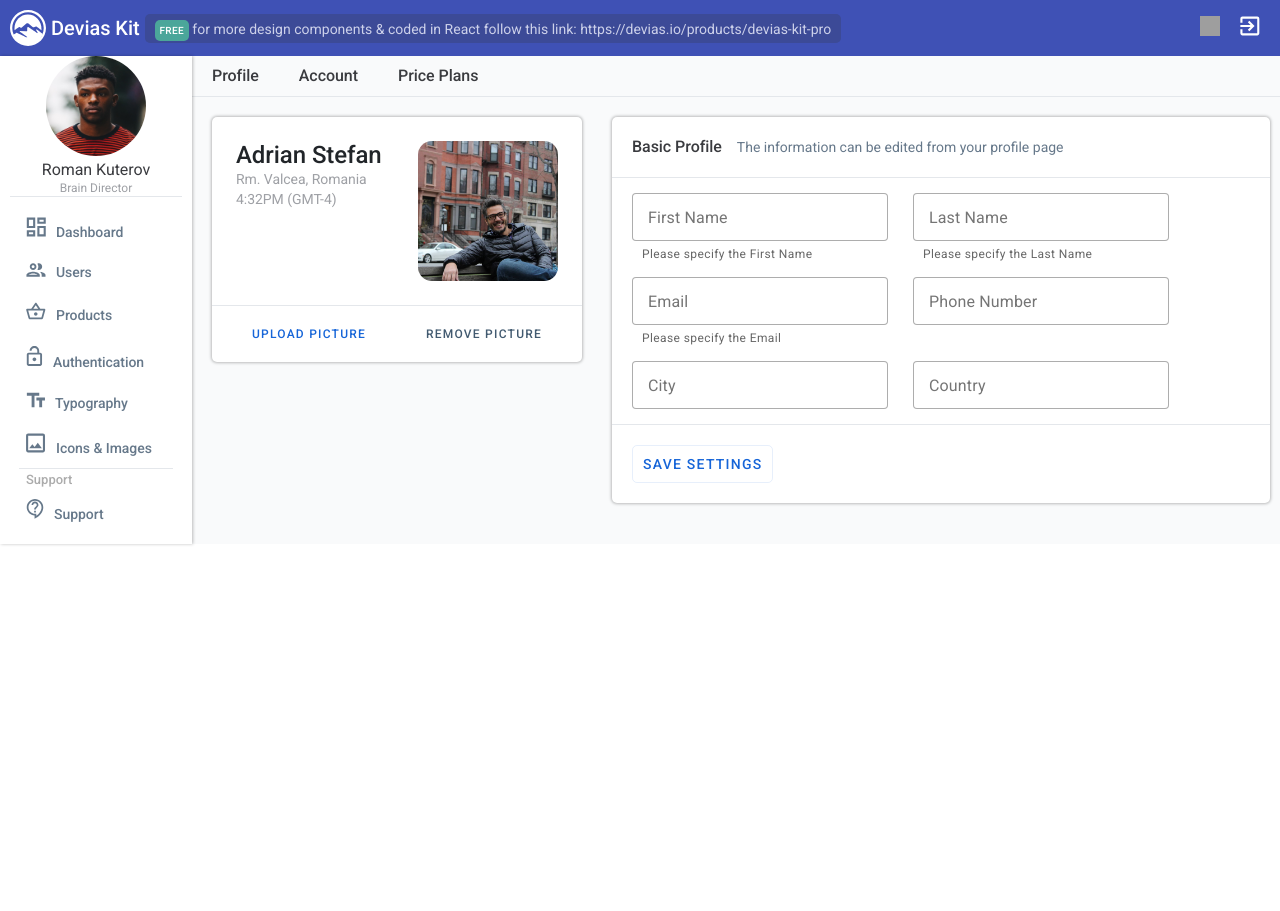
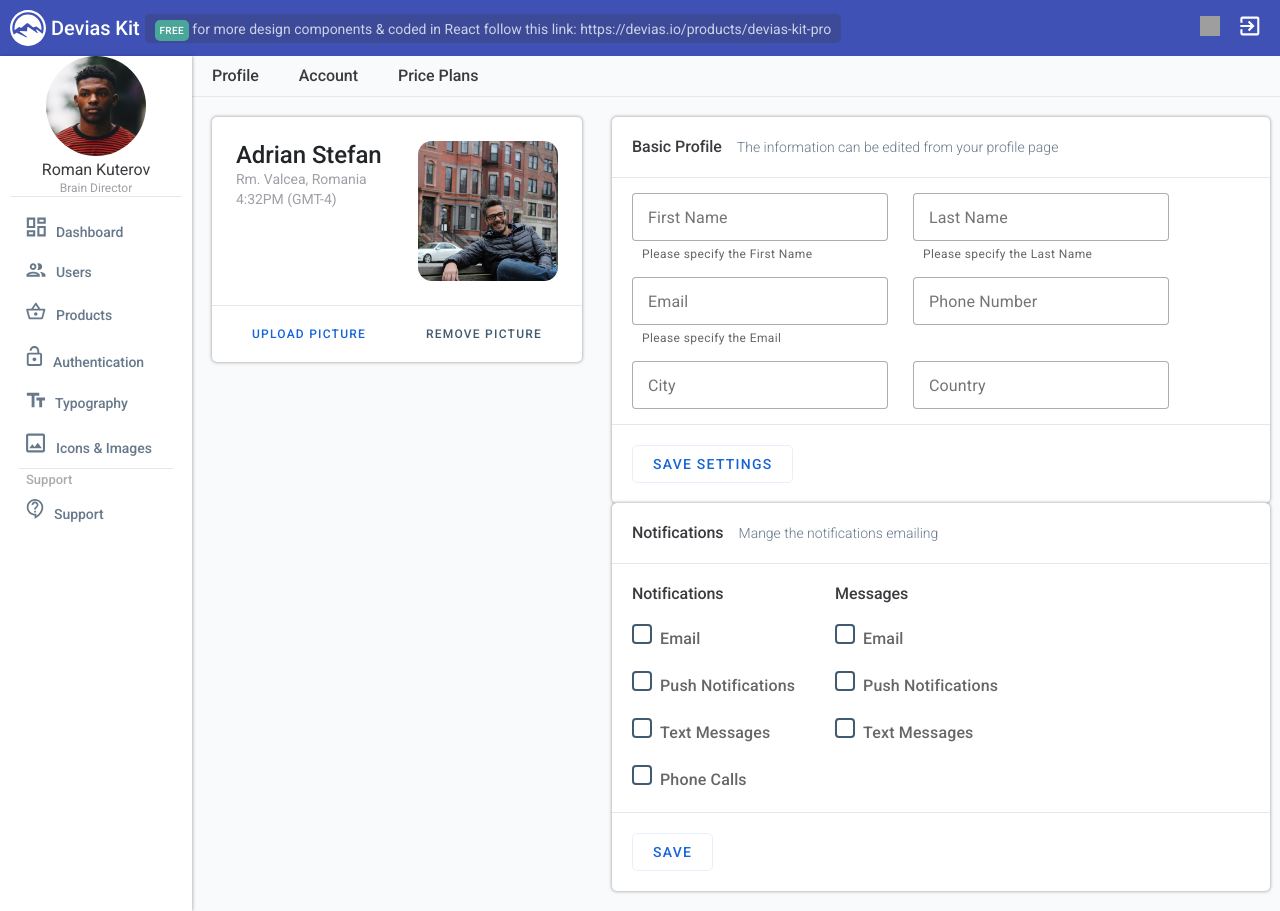
Before and after one commit to Valgulious/test-react, a React (Create React App) app: page / in a window 1280 px wide. Before the commit the page ends 800 px from the top, so only its background shows below. Built offline with nearby package versions, Linux system fonts and the light colour scheme; grey boxes are pictures that could not be loaded.

Commit message:
Add NotificationsForm

```diff
--- a/package.json
+++ b/package.json
@@ -8,6 +8,7 @@
     "@testing-library/jest-dom": "^5.11.10",
     "@testing-library/react": "^11.2.6",
     "@testing-library/user-event": "^12.8.3",
+    "prop-types": "^15.7.2",
     "react": "^17.0.2",
     "react-dom": "^17.0.2",
     "react-scripts": "4.0.3",
--- a/public/index.html
+++ b/public/index.html
@@ -25,7 +25,7 @@
       Learn how to configure a non-root public URL by running `npm run build`.
     -->
     <link rel="preconnect" href="https://fonts.gstatic.com">
-    <link href="https://fonts.googleapis.com/css2?family=Roboto:wght@400;500&display=swap" rel="stylesheet">
+    <link href="https://fonts.googleapis.com/css2?family=Roboto:wght@300;400;500&display=swap" rel="stylesheet">
     <title>React App</title>
   </head>
   <body>
--- a/src/components/main/Profile.jsx
+++ b/src/components/main/Profile.jsx
@@ -2,6 +2,7 @@ import styled from "@emotion/styled";
 import Hr from "../Hr.jsx"
 import ProfileSection from "./ProfileSection.jsx";
 import SettingsForm from "./forms/SettingsForm.jsx";
+import NotificationsForm from "./forms/NotificationsForm.jsx";
 import portlet from '../../img/portlet.jpg'
 
 const Profile = () => {
@@ -105,6 +106,7 @@ const Profile = () => {
             </Column>
             <Column>
                 <SettingsForm/>
+                <NotificationsForm/>
             </Column>
         </Grid>
     )
--- a/src/components/main/forms/FormButton.jsx
+++ b/src/components/main/forms/FormButton.jsx
@@ -3,7 +3,7 @@ import styled from "@emotion/styled";
 const FormButton = ({buttonText, isDisabled}) => {
 
     const Button = styled.input`
-        padding: 10px;
+        padding: 10px 20px;
         outline: none;
         border: none;
         cursor: pointer;
@@ -21,7 +21,7 @@ const FormButton = ({buttonText, isDisabled}) => {
 
         transition: transform 100ms ease;
 
-        &:hover {
+        &:not(:disabled):hover {
             transform: scale(0.95, 1)
         }
 
@@ -33,9 +33,9 @@ const FormButton = ({buttonText, isDisabled}) => {
             cursor: default;
         }
 
-        &:disabled:hover {
-            transform: none;
-        }
+        // &:disabled:hover {
+        //     transform: none;
+        // }
     `
 
     return(
--- /dev/null
+++ b/src/components/main/forms/NotificationsForm.jsx
@@ -0,0 +1,63 @@
+import styled from "@emotion/styled";
+import ProfileSection from "../ProfileSection.jsx";
+import NotificationsFormInput from "./NotificationsFormInput.jsx";
+import FormHeader from "./FormHeader";
+import FormFooter from "./FormFooter.jsx";
+import Hr from '../../Hr.jsx'
+
+const NotificationsForm = () => {
+
+    const Fieldset = styled.fieldset`
+        border: none;
+        display: flex;
+        flex-wrap: wrap;
+    `
+
+    const FieldsetSection = styled.section`
+        margin: 20px;
+        display: flex;
+        flex-direction: column;
+    `
+
+    const FieldsetSectionTitle = styled.h3`
+        color: #3A3B3F;
+        font-weight: 500;
+        font-size: 16px;
+        line-height: 20px;
+        letter-spacing: -0.05px;
+    `
+
+    return(
+        <ProfileSection>
+            <form>
+                <FormHeader title='Notifications' info='Mange the notifications emailing'/>
+                <Hr/>
+                <Fieldset>
+                    <FieldsetSection>
+                        <FieldsetSectionTitle>Notifications</FieldsetSectionTitle>
+                        <NotificationsFormInput text='Email' value='email' name='notifications' inputId='nEmail'/>
+                        <NotificationsFormInput text='Push Notifications' value='pushNotifications' name='notifications'
+                                                inputId='nPushNotifications'/>
+                        <NotificationsFormInput text='Text Messages' value='textMessages' name='notifications'
+                                                inputId='nTextMessages'/>
+                        <NotificationsFormInput text='Phone Calls' value='phoneCalls' name='notifications'
+                                                inputId='nPhoneCalls'/>
+                    </FieldsetSection>
+                    <FieldsetSection>
+                        <FieldsetSectionTitle>Messages</FieldsetSectionTitle>
+                        <NotificationsFormInput text='Email' value='email' name='messages' inputId='mEmail'/>
+                        <NotificationsFormInput text='Push Notifications' value='pushNotifications' name='messages'
+                                                inputId='mPushNotifications'/>
+                        <NotificationsFormInput text='Text Messages' value='textMessages' name='messages'
+                                                inputId='mTextMessages'/>
+                    </FieldsetSection>
+                </Fieldset>
+                <Hr/>
+                <FormFooter buttonText='SAVE' buttonIsDisabled={true}/>
+            </form>
+        </ProfileSection>
+    )
+
+}
+
+export default NotificationsForm;
--- /dev/null
+++ b/src/components/main/forms/NotificationsFormInput.jsx
@@ -0,0 +1,80 @@
+import PropTypes from 'prop-types'
+import styled from "@emotion/styled";
+import check from '../../../img/check.svg'
+
+const NotificationsFormInput = ({inputId, name, text, value}) => {
+
+    const Input = styled.input`
+        position: absolute;
+        z-index: -1;
+        opacity: 0;
+    `
+
+    const Label = styled.label`
+        display: inline-flex;
+        align-items: center;
+        user-select: none;
+        margin: 20px 0 0 0;
+
+        font-weight: normal;
+        font-size: 16px;
+        line-height: 24px;
+        letter-spacing: 0.15px;
+        color: rgba(0, 0, 0, 0.6);
+
+        & > span::before {
+            content: '';
+            display: inline-block;
+            width: 1em;
+            height: 1em;
+            flex-shrink: 0;
+            flex-grow: 0;
+            border: 2px solid #425A70;
+            border-radius: 0.25em;
+            margin-right: 0.5em;
+            background-repeat: no-repeat;
+            background-position: center center;
+            background-size: 50% 50%;
+        }
+
+        & > input:not(:disabled):not(:checked) + span:hover::before {
+            border-color: #b3d7ff;
+        }
+
+        & > input:not(:disabled):active + span::before {
+            background-color: #b3d7ff;
+            border-color: #b3d7ff;
+        }
+
+        & > input:focus + span::before {
+            box-shadow: 0 0 0 0.2rem rgba(0, 123, 255, 0.25);
+        }
+
+        & > input:focus:not(:checked) + span::before {
+            border-color: #80bdff;
+        }
+
+        & > input:checked + span::before {
+            border-color: #2c65d8;
+            background-color: white;
+            background-image: url(${check});
+            background-size: 100%;
+        }
+    `
+
+    return(
+        <Label htmlFor={inputId}>
+            <Input id={inputId} type='checkbox' name={name} value={value.toLowerCase()}/>
+            <span>{text}</span>
+        </Label>
+    )
+}
+
+NotificationsFormInput.propTypes = {
+    inputId: PropTypes.string.isRequired,
+    name: PropTypes.string.isRequired,
+    value: PropTypes.string.isRequired,
+    text: PropTypes.string.isRequired
+}
+
+export default NotificationsFormInput;
--- a/src/components/main/forms/SettingsForm.jsx
+++ b/src/components/main/forms/SettingsForm.jsx
@@ -12,7 +12,8 @@ const SettingsForm = () => {
         // width: 50vw;
     `
 
-    const InputsWrapper = styled.div`
+    const Fieldset = styled.fieldset`
+        border: none;
         display: flex;
         flex-wrap: wrap;
         padding-bottom: 10px;
@@ -23,14 +24,14 @@ const SettingsForm = () => {
             <Form>
                 <FormHeader title='Basic Profile' info='The information can be edited from your profile page'/>
                 <Hr/>
-                <InputsWrapper>
+                <Fieldset>
                     <SettingsFormInput type='text' placeholder='First Name' isRequired={true}/>
                     <SettingsFormInput type='text' placeholder='Last Name' isRequired={true}/>
                     <SettingsFormInput type='email' placeholder='Email' isRequired={true}/>
                     <SettingsFormInput type='tel' placeholder='Phone Number' isRequired={false}/>
                     <SettingsFormInput type='text' placeholder='City' isRequired={false}/>
                     <SettingsFormInput type='text' placeholder='Country' isRequired={false}/>
-                </InputsWrapper>
+                </Fieldset>
                 <Hr/>
                 <FormFooter buttonText='SAVE SETTINGS' buttonIsDisabled={true}/>
             </Form>
```
Also changed, not shown: src/img/check.svg (added), 1 other file (tests, documents, lock files or other folders).
